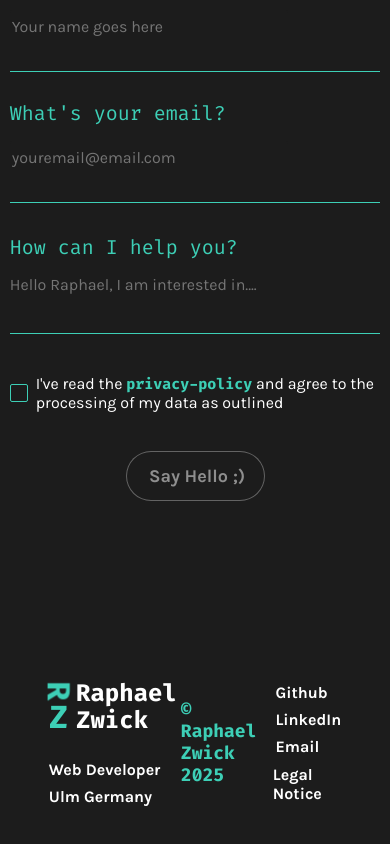
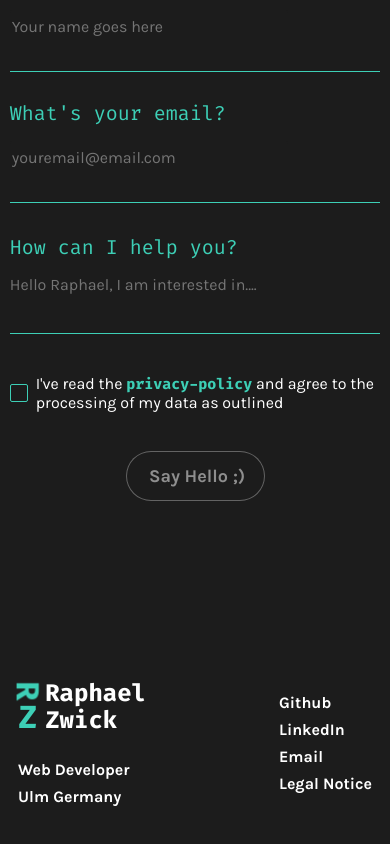
Before and after one commit to FederDonut/Portfolio, an Angular app: page / in a window 390 px wide. Shown: the part 5588-6432 px from the top of the page. Built offline with nearby package versions, Linux system fonts and the light colour scheme.

Commit message:
update responsiv layout

```diff
--- a/src/app/shared/footer/footer.scss
+++ b/src/app/shared/footer/footer.scss
@@ -1,3 +1,8 @@
+$breakpoint-700: 700px;
+
+@mixin width700{
+    @media (max-width:#{$breakpoint-700}){@content}
+};
 
 $font: 'FiraCode';
 $Karla: 'Karla';
@@ -12,6 +17,11 @@ $Karla: 'Karla';
     padding-left: 96px;
     padding-right: 96px;
 
+    @include width700{
+        padding-left: 18px;
+        padding-right: 18px;
+
+    }
     .content{
         height: 126px;
         width: 1248px;
@@ -97,6 +107,9 @@ $Karla: 'Karla';
                 font-weight: 400;
                 line-height: 120%;
             }
+            @include width700{
+                display: none;
+            }
 
         }
 
```
